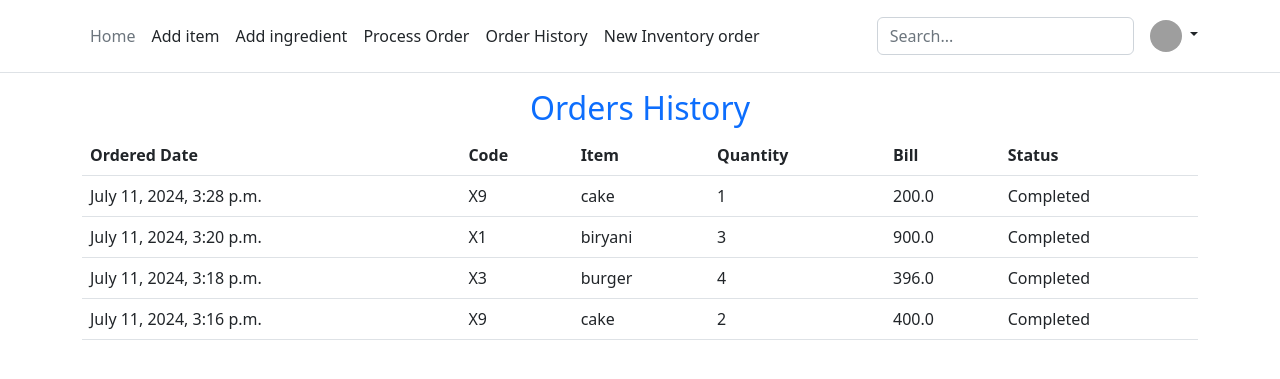
After one commit to saijayanth59/tasteit, a Django app: page /view-orders in a window 1280 px wide. The commit adds this page. Shown: the top 379 px of the page. Run offline with Django 5.2, Linux system fonts and the light colour scheme; data comes from the database, SQL or seed files in the repository; both versions use the stored data as it was after the commit; grey boxes are pictures that could not be loaded.

Commit message:
Add Inventory order

```diff
--- a/base/admin.py
+++ b/base/admin.py
@@ -1,8 +1,8 @@
 from django.contrib import admin
-from .models import Ingridient, IngridientPerItem, Item, Order
-
+from .models import Ingridient, IngridientPerItem, Item, Order, InventoryOrder
 # Register your models here.
 admin.site.register(Ingridient)
 admin.site.register(IngridientPerItem)
 admin.site.register(Item)
 admin.site.register(Order)
+admin.site.register(InventoryOrder)
--- a/base/models.py
+++ b/base/models.py
@@ -19,6 +19,7 @@ class Item(models.Model):
     price = models.FloatField()
     # img = URL
     veg = models.BooleanField(default=None)
+    status = models.BooleanField(default=True)
 
     def __str__(self):
         return self.name
@@ -45,4 +46,15 @@ class Order(models.Model):
     status = models.BooleanField()
 
     def __str__(self) -> str:
-        return self.item
+        return self.item.name
+
+
+class InventoryOrder(models.Model):
+    ingredients = models.ManyToManyField(
+        Ingridient, blank=True, related_name='ingredients')
+    created = models.DateTimeField(auto_now_add=True)
+    updated = models.DateTimeField(auto_now=True)
+    interval = models.PositiveIntegerField(null=True)
+
+    def __str__(self):
+        return str(self.updated)
--- /dev/null
+++ b/base/templates/base/view_orders.html
@@ -0,0 +1,37 @@
+{% extends 'main.html' %} {% block content %}
+
+<h2 class="text-center text-primary">Orders History</h2>
+
+<div class="container">
+  <table class="table">
+    <thead>
+      <tr>
+        <th scope="col">Ordered Date</th>
+        <th scope="col">Code</th>
+        <th scope="col">Item</th>
+        <th scope="col">Quantity</th>
+        <th scope="col">Bill</th>
+        <th scope="col">Status</th>
+      </tr>
+    </thead>
+    <tbody>
+      {% for order in orders %}
+
+      <tr>
+        <td>{{order.ordered_start_time}}</td>
+        <td>{{order.item.code}}</td>
+        <td>{{order.item}}</td>
+        <td>{{order.quantites}}</td>
+        <td>{{order.bill}}</td>
+        {% if order.status %}
+        <td>Completed</td>
+        {% else %}
+        <td>Pending</td>
+        {% endif %}
+      </tr>
+      {% endfor %}
+    </tbody>
+  </table>
+</div>
+
+{% endblock %}
--- a/base/urls.py
+++ b/base/urls.py
@@ -5,5 +5,9 @@ urlpatterns = [
     path('', views.home, name='home'),
     path('add-item', views.add_item, name='add-item'),
     path('add-ingredient', views.add_ingredient, name='add-ingredient'),
-    path('place-order', views.place_order, name='place-order'),
+    path('process-order', views.process_order, name='process-order'),
+    path('view-orders', views.view_orders, name='view-orders'),
+    path('add-inventory-order', views.add_inventory_order,
+         name='add-inventory-order')
+
 ]
--- a/base/views.py
+++ b/base/views.py
@@ -1,6 +1,7 @@
 from django.shortcuts import render, redirect
-from .models import Item, Ingridient, IngridientPerItem
-from .forms import ItemForm, IngredientForm, OrderForm
+from .models import Item, Ingridient, IngridientPerItem, Order, InventoryOrder
+from .forms import ItemForm, IngredientForm
+from django.contrib import messages
 # Create your views here.
 
 # Home page
@@ -54,9 +55,45 @@ def add_ingredient(req):
     return render(req, 'base/add_ingredients.html', context)
 
 
-def place_order(req):
-    form = OrderForm()
+def process_order(req):
+    items = Item.objects.all()
     if req.method == 'POST':
-        print(req.POST)
-    context = {'form': form}
+        try:
+            item = Item.objects.get(code=req.POST.get('code'))
+            quantity = int(req.POST.get('quantity'))
+            price = item.price
+            order = Order.objects.create(
+                item=item,
+                quantites=quantity,
+                bill=(quantity * price),
+                status=True
+            )
+            return redirect('view-orders')
+        except:
+            messages.error(req, "Item code doesn't exit")
+
+    context = {'items': items}
     return render(req, 'base/place_order.html', context)
+
+
+def view_orders(req):
+    orders = Order.objects.all().order_by('-ordered_start_time')
+    context = {'orders': orders}
+    print(orders)
+    return render(req, 'base/view_orders.html', context)
+
+
+# inventory
+def add_inventory_order(req):
+    ingredients = Ingridient.objects.all()
+    if req.method == 'POST':
+        order = InventoryOrder.objects.create(
+            interval=req.POST.get('interval')
+        )
+        ingredients = req.POST.getlist('ingredients')
+        for name in ingredients:
+            ingredient = Ingridient.objects.get(name=name)
+            order.ingredients.add(ingredient)
+        print(order)
+    context = {'ingredients': ingredients}
+    return render(req, 'base/add_inventory_order.html', context)
--- a/tasteit/settings.py
+++ b/tasteit/settings.py
@@ -108,7 +108,7 @@ AUTH_PASSWORD_VALIDATORS = [
 
 LANGUAGE_CODE = 'en-us'
 
-TIME_ZONE = 'UTC'
+TIME_ZONE = 'Asia/Kolkata'
 
 USE_I18N = True
 
--- a/templates/header.html
+++ b/templates/header.html
@@ -3,30 +3,41 @@
     <div
       class="d-flex flex-wrap align-items-center justify-content-center justify-content-lg-start"
     >
-      <a
-        href="/"
-        class="d-flex align-items-center mb-2 mb-lg-0 text-dark text-decoration-none"
-      >
-        <svg
-          class="bi me-2"
-          width="40"
-          height="32"
-          role="img"
-          aria-label="Bootstrap"
-        >
-          <use xlink:href="#bootstrap"></use>
-        </svg>
-      </a>
-
       <ul
         class="nav col-12 col-lg-auto me-lg-auto mb-2 justify-content-center mb-md-0"
       >
         <li>
-          <a href="#" class="nav-link px-2 link-secondary">Overview</a>
+          <a href="{% url 'home' %}" class="nav-link px-2 link-secondary"
+            >Home</a
+          >
         </li>
-        <li><a href="#" class="nav-link px-2 link-dark">Inventory</a></li>
-        <li><a href="#" class="nav-link px-2 link-dark">Customers</a></li>
-        <li><a href="#" class="nav-link px-2 link-dark">Products</a></li>
+        <li>
+          <a href="{% url 'add-item' %}" class="nav-link px-2 link-dark"
+            >Add item</a
+          >
+        </li>
+        <li>
+          <a href="{% url 'add-ingredient' %}" class="nav-link px-2 link-dark"
+            >Add ingredient</a
+          >
+        </li>
+        <li>
+          <a href="{% url 'process-order' %}" class="nav-link px-2 link-dark"
+            >Process Order</a
+          >
+        </li>
+        <li>
+          <a href="{% url 'view-orders' %}" class="nav-link px-2 link-dark"
+            >Order History</a
+          >
+        </li>
+        <li>
+          <a
+            href="{% url 'add-inventory-order' %}"
+            class="nav-link px-2 link-dark"
+            >New Inventory order</a
+          >
+        </li>
       </ul>
 
       <form class="col-12 col-lg-auto mb-3 mb-lg-0 me-lg-3" role="search">
```
Also changed, not shown: base/templates/base/add_inventory_order.html (added, +15 -0 lines), base/templates/base/add_item.html (+6 -4 lines), base/templates/base/home.html (+1 -8 lines), base/templates/base/place_order.html (+19 -1 lines), base/templates/base/select_multiple_inventory.html (added, +33 -0 lines), base/migrations/0004_item_status.py (added), base/migrations/0005_alter_item_status_inventory.py (added), base/migrations/0006_rename_inventory_inventoryorder.py (added), base/migrations/0007_alter_inventoryorder_interval.py (added), db.sqlite3.
